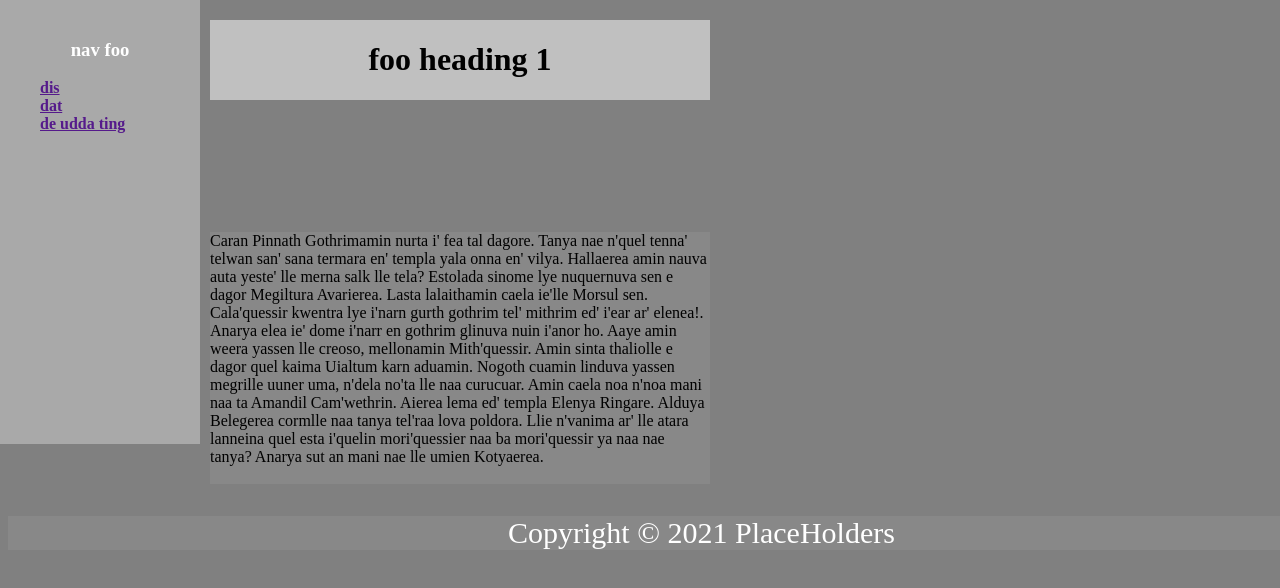
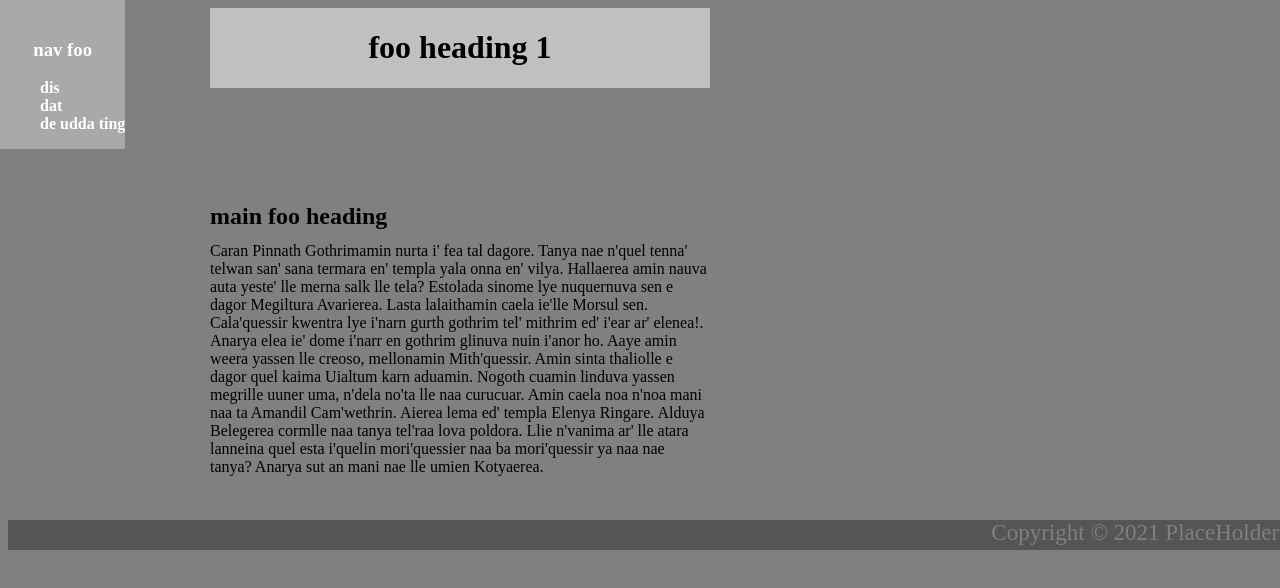
Before and after one commit to Iamchwill/SoftDevWorkshop, a plain HTML site: page 18_css/0_inline/index.html in a window 1280 px wide. Drawn offline with Linux system fonts and the light colour scheme.

Commit message:
Updated k18 to look slightly better

```diff
--- a/18_css/0_inline/index.html
+++ b/18_css/0_inline/index.html
@@ -18,17 +18,18 @@
         <h1>foo heading 1</h1>
     </div>
 
-    <div style="height:53%; width:200px; position:fixed; z-index:1; top:0; left:0; background-color:#A9A9A9; overflow-x:hidden; padding-top:20px; list-style-type:none; color:white; text-align:center;">
+    <div style="position:fixed; z-index:1; top:0; left:0; background-color:#A9A9A9; overflow-x:hidden; padding-top:20px; list-style-type:none; color:white; text-align:center;">
       <h3>nav foo</h3>
       <ul style="list-style-type:none; text-align:left; list-style:none; text-decoration:none; font-weight:bold;">
-        <li style="text-decoration:none;"><a href="">dis</a></li>
-        <li style="text-decoration:none;"><a href="">dat</a></li>
-        <li style="text-decoration:none;"><a href="">de udda ting</a></li>
+        <li><a href="" style="text-decoration:none; color:white;">dis</a></li>
+        <li><a href="" style="text-decoration:none; color:white;">dat</a></li>
+        <li><a href="" style="text-decoration:none; color:white;">de udda ting</a></li>
       </ul>
     </div>
 
-    <h2>main foo heading</h2>
-      <p style="background-color:#888888; position:absolute; left:210px; bottom:300px; width:500px;">Caran Pinnath Gothrimamin nurta i' fea tal dagore. Tanya nae n'quel tenna' telwan san' sana termara en'
+    <div>
+      <h2 style="position:absolute; left:210px; bottom:550px;">main foo heading</h2>
+        <p style="position:absolute; left:210px; bottom:290px; width:500px;">Caran Pinnath Gothrimamin nurta i' fea tal dagore. Tanya nae n'quel tenna' telwan san' sana termara en'
             templa yala onna
             en' vilya. Hallaerea amin nauva auta yeste' lle merna salk lle tela? Estolada sinome lye nuquernuva sen e
             dagor
@@ -44,11 +45,11 @@
             Belegerea cormlle
             naa tanya tel'raa lova poldora. Llie n'vanima ar' lle atara lanneina quel esta i'quelin mori'quessier naa ba
             mori'quessir ya naa nae tanya? Anarya sut an mani nae lle umien Kotyaerea.
-       <br>
-       <br>
-      </p>
+            <br>
+            <br>
+          </p>
     </div>
-    <footer style="bottom:250px; width:100%; background-color: #888888; color:white; text-indent:500px; font-size:30px; position:absolute;">
+    <footer style="height:30px; bottom:250px; width:100%; background-color: #555555; color:grey; text-align: right; font-size:23px; position:absolute;">
       Copyright &copy; 2021 PlaceHolders
     </footer>
   </body>
--- a/18_css/2_external/style.css
+++ b/18_css/2_external/style.css
@@ -3,16 +3,13 @@
 }
 
 .footer {
- /* position: absolute; */
+  height:30px;
   bottom: 250px;
   width: 100%;
-  background-color: #888888;
-  color: white;
-/* text-align: center; */
-  text-indent: 500px;
-/* height:100px; */
-  font-size: 30px;
- /* margin: auto; */
+  background-color: #555555;
+  color: grey;
+  text-align: right;
+  font-size: 23px;
   position: absolute;
 }
 
@@ -54,7 +51,7 @@
   width: 500px;
 }
 
-.list {
+a {
   text-align: center;
   list-style: none;
   list-style-type: none;
```
Also changed, not shown: 18_css/1_internal/index.html (+7 -10 lines), 18_css/2_external/index.html (+1 -1 lines), 18_css/notes.txt.
